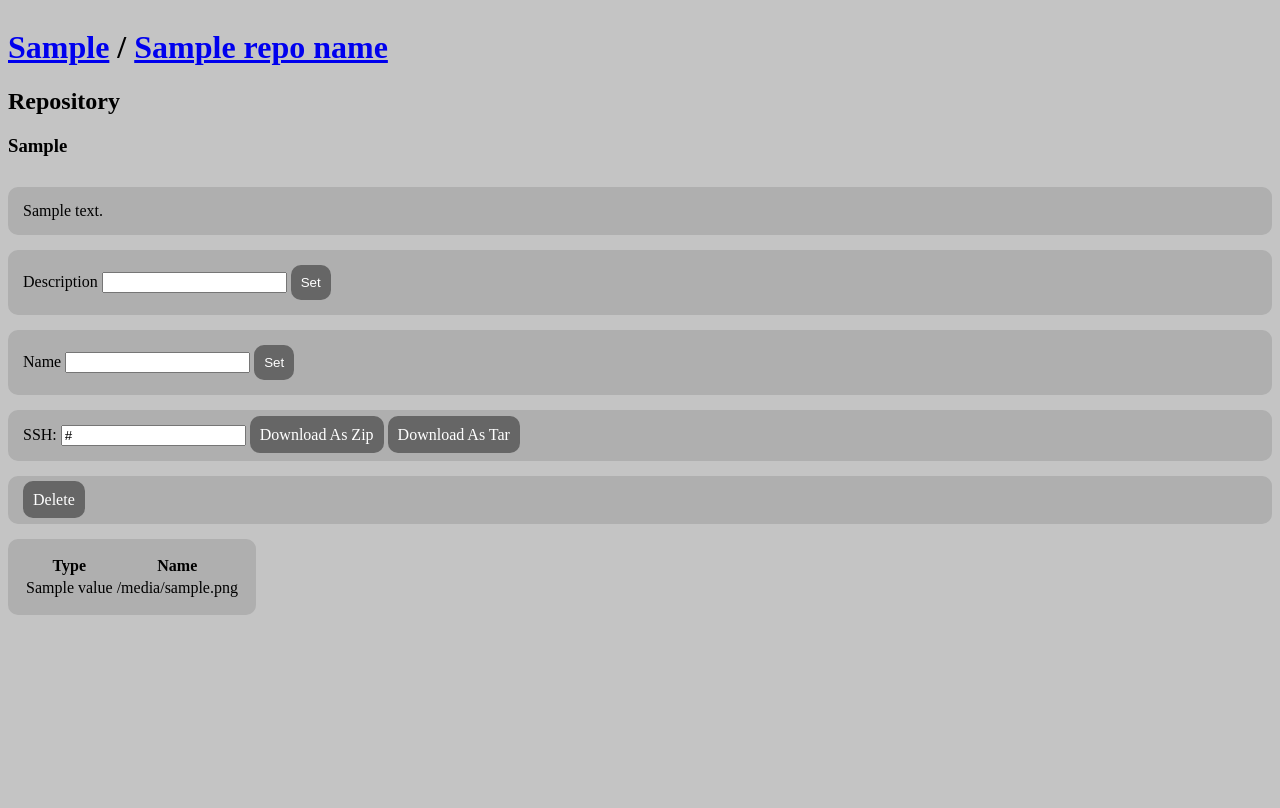
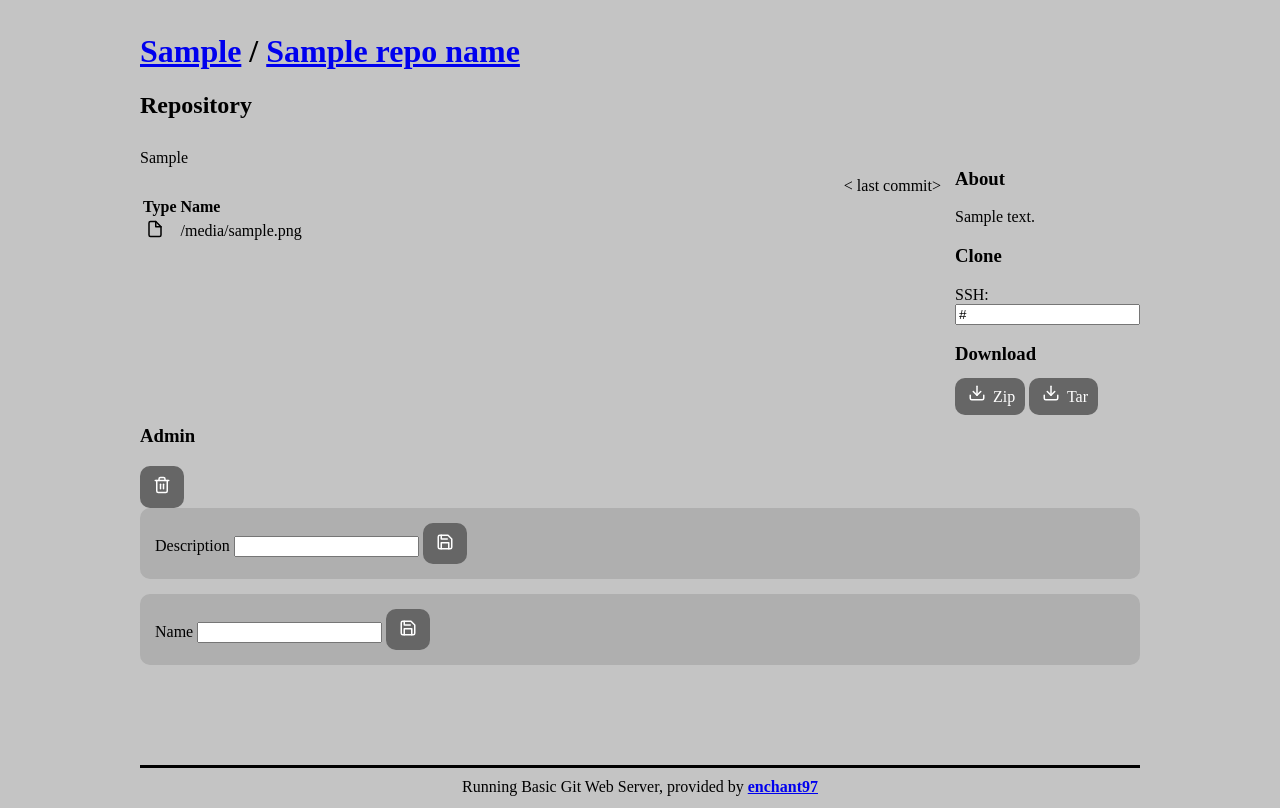
Before and after one commit to enchant97/basic-git-web-interface, a Python web app: template git_web/templates/repository.html in a window 1280 px wide. Before the commit the page ends 615 px from the top, so only its background shows below. Run offline with Jinja, Linux system fonts and the light colour scheme; the template is opened without the code that fills it: most values are stand-ins (such as "Sample title", 1, 10 or a date in 2020).

Commit message:
major theme overhaul

```diff
--- a/git_web/static/style.css
+++ b/git_web/static/style.css
@@ -7,6 +7,9 @@
 
 body {
   background-color: var(--bg-col);
+  max-width: 1000px;
+  margin: auto;
+  padding: 12px;
 }
 
 header {
@@ -16,6 +19,10 @@ header {
 header nav {
   display: flex;
   gap: 15px;
+}
+
+header nav :nth-child(2) {
+  margin-left: auto;
 }
 
 button,
@@ -42,8 +49,73 @@ form,
   margin-bottom: 15px;
 }
 
+table {
+  text-align: left;
+}
+
+footer {
+  text-align: center;
+  margin-top: 100px;
+  border-top-style: solid;
+  padding-top: 10px;
+}
+
+.feather-icon {
+  width: 24px;
+  height: 18px;
+  stroke: currentColor;
+  stroke-width: 2;
+  stroke-linecap: round;
+  stroke-linejoin: round;
+  fill: none;
+}
+
 .down {
   display: flex;
   flex-direction: column;
   gap: 10px;
 }
+
+.control-bar {
+  display: flex;
+  align-items: center;
+  gap: 4px;
+}
+
+.repo {
+  display: flex;
+  gap: 14px;
+}
+
+.repo .main {
+  width: 100%;
+}
+
+.repo .aside {
+  max-width: 25%;
+}
+
+.tree-nav {
+  display: flex;
+  align-items: center;
+}
+
+.tree-nav :last-child {
+  margin-left: auto;
+}
+
+@media(min-width:800px) {
+  .repo .aside {
+    max-width: 35%;
+  }
+}
+
+@media(max-width:610px) {
+  .repo {
+    flex-direction: column;
+  }
+
+  .repo .aside {
+    max-width: 100%;
+  }
+}
--- a/git_web/templates/directories.html
+++ b/git_web/templates/directories.html
@@ -4,7 +4,7 @@
 <form action="{{ url_for('new_directory') }}" method="post">
     <label for="repo-dir">Name</label>
     <input type="text" name="repo-dir" id="repo-dir" required>
-    <button type="submit">Create</button>
+    <button type="submit" title="Create">{{ macros.feather_img('plus') }}</button>
 </form>
 
 <div class="sub down">
--- a/git_web/templates/repos.html
+++ b/git_web/templates/repos.html
@@ -5,7 +5,7 @@
 <form action="{{ url_for('repo_init', repo_dir=directory) }}" method="post">
     <label for="repo-name">Name</label>
     <input type="text" name="repo-name" id="repo-name" required>
-    <button type="submit">Create</button>
+    <button type="submit" title="Create">{{ macros.feather_img('plus') }}</button>
 </form>
 
 <div class="sub down">
--- a/git_web/templates/repository.html
+++ b/git_web/templates/repository.html
@@ -3,39 +3,25 @@
 {% block title2 %}Repository{% endblock %}
 {% block header_one %}<a href="{{ url_for('repo_list', directory=repo_dir) }}">{{ repo_dir }}</a> / <a
     href="{{ url_for('repo_view', repo_dir=repo_dir, repo_name=repo_name) }}">{{ repo_name }}</a>{% endblock %}
-{% block header_three %}{{ curr_branch }}{% endblock %}
 {% block main %}
-<p class="sub">{{ repo_description }}</p>
-
-<form action="{{ url_for('repo_set_description', repo_dir=repo_dir, repo_name=repo_name) }}" method="post">
-    <label for="repo-description">Description</label>
-    <input type="text" name="repo-description" id="repo-description" required>
-    <button type="submit">Set</button>
-</form>
-
-<form action="{{ url_for('repo_set_name', repo_dir=repo_dir, repo_name=repo_name) }}" method="post">
-    <label for="repo-name">Name</label>
-    <input type="text" name="repo-name" id="repo-name" required>
-    <button type="submit">Set</button>
-</form>
-
-<div class="sub">
-    <label>SSH: <input type="text" value="{{ ssh_url }}" readonly></label>
-    <a href="{{ url_for('repo_archive', repo_dir=repo_dir, repo_name=repo_name, archive_type='zip') }}"
-        download="{{ repo_name + '.zip' }}" class="bnt">Download As Zip</a>
-    <a href="{{ url_for('repo_archive', repo_dir=repo_dir, repo_name=repo_name, archive_type='tar.gz') }}"
-        download="{{ repo_name + '.tar.gz' }}" class="bnt">Download As Tar</a>
+<div class="repo">
+    <div class="main down">
+        <div class="control-bar">
+            <span>{{ curr_branch }}</span>
+            {# TODO: Add branch select #}
         </div>
-<div class="sub">
-    <a href="{{ url_for('repo_delete', repo_dir=repo_dir, repo_name=repo_name) }}" class="bnt">Delete</a>
+        {% if root_tree %}
+        <div>
+            <div class="tree-nav">
+                <span>
+                    < last commit>
+                </span>
                 {% if head %}
-    <a href="{{ url_for('repo_maintenance_run', repo_dir=repo_dir, repo_name=repo_name) }}" class="bnt">Run Maintenance</a>
-    <a href="{{ url_for('repo_commit_log', repo_dir=repo_dir, repo_name=repo_name, branch=head) }}" class="bnt">Commits</a>
+                <a href="{{ url_for('repo_commit_log', repo_dir=repo_dir, repo_name=repo_name, branch=head) }}"
+                    class="bnt" title="Commit Log">{{ macros.feather_img('list') }}</a>
                 {% endif %}
             </div>
-
-{% if root_tree %}
-<table class="sub">
+            <table>
                 <thead>
                     <tr>
                         <th>Type</th>
@@ -45,11 +31,65 @@
                 <tbody>
                     {% for obj in root_tree %}
                     <tr>
-            <td>{{ obj.type_.value }}</td>
+                        <td>
+                            {% if obj.type_.value == "tree" %}
+                            {{ macros.feather_img('folder') }}
+                            {% else %}
+                            {{ macros.feather_img('file') }}
+                            {% endif %}</td>
                         <td>{{ obj.file }}</td>
                     </tr>
                     {% endfor %}
                 </tbody>
             </table>
+        </div>
+        {% else %}
+        <div>
+            <p>No Commits Yet!</p>
+            <p>Clone the repo and add some commits to see them here.</p>
+        </div>
         {% endif %}
+    </div>
+    <aside class="aside">
+        <div>
+            <h3>About</h3>
+            <p>{{ repo_description }}</p>
+        </div>
+        <div>
+            <h3>Clone</h3>
+            <label>SSH: <input type="text" value="{{ ssh_url }}" readonly></label>
+        </div>
+        <div>
+            <h3>Download</h3>
+            <a href="{{ url_for('repo_archive', repo_dir=repo_dir, repo_name=repo_name, archive_type='zip') }}"
+                download="{{ repo_name + '.zip' }}" class="bnt">{{ macros.feather_img('download') }} Zip</a>
+            <a href="{{ url_for('repo_archive', repo_dir=repo_dir, repo_name=repo_name, archive_type='tar.gz') }}"
+                download="{{ repo_name + '.tar.gz' }}" class="bnt">{{ macros.feather_img('download') }} Tar</a>
+        </div>
+    </aside>
+</div>
+
+<div>
+    <h3>Admin</h3>
+    <div class="control-bar">
+        <a href="{{ url_for('repo_delete', repo_dir=repo_dir, repo_name=repo_name) }}" class="bnt"
+            title="Delete Repo">{{
+            macros.feather_img('trash-2') }}</a>
+        {% if head %}
+        <a href="{{ url_for('repo_maintenance_run', repo_dir=repo_dir, repo_name=repo_name) }}" class="bnt"
+            title="Run Maintenance">{{ macros.feather_img('tool') }}</a>
+        {% endif %}
+    </div>
+    <form action="{{ url_for('repo_set_description', repo_dir=repo_dir, repo_name=repo_name) }}" method="post">
+        <label for="repo-description">Description</label>
+        <input type="text" name="repo-description" id="repo-description" required>
+        <button type="submit">{{ macros.feather_img('save') }}</button>
+    </form>
+
+    <form action="{{ url_for('repo_set_name', repo_dir=repo_dir, repo_name=repo_name) }}" method="post">
+        <label for="repo-name">Name</label>
+        <input type="text" name="repo-name" id="repo-name" required>
+        <button type="submit">{{ macros.feather_img('save') }}</button>
+    </form>
+</div>
 {% endblock %}
--- a/git_web/templates/shared/base.html
+++ b/git_web/templates/shared/base.html
@@ -1,17 +1,21 @@
+{% import "/shared/macros.html" as macros %}
 <!DOCTYPE html>
 <html lang="en">
+
 <head>
     <meta charset="UTF-8">
     <meta name="viewport" content="width=device-width, initial-scale=1.0">
     <title>{% block title2 %}{% endblock %} {% block title %}{% endblock %} | Basic Git Web Server</title>
-    <link rel="stylesheet" href="/static/style.css">
+    <link rel="stylesheet" href="{{ url_for('static', filename='style.css') }}">
 </head>
+
 <body>
     <header>
         <nav>
             {% if current_user.is_authenticated %}
-            <a href="{{ url_for('directory_list') }}" class="bnt">Home</a>
-            <a href="{{ url_for('do_logout') }}" class="bnt">Logout</a>
+            <a href="{{ url_for('directory_list') }}" class="bnt" title="Home">{{ macros.feather_img('home') }}</a>
+            {# TODO: add repo creation button here instead #}
+            <a href="{{ url_for('do_logout') }}" class="bnt" title="Logout">{{ macros.feather_img('log-out') }}</a>
             {% endif %}
             {% block nav %}{% endblock %}
         </nav>
@@ -20,6 +24,8 @@
         <h3>{% block header_three %}{% endblock %}</h3>
     </header>
     <main>{% block main %}{% endblock %}</main>
-    <footer></footer>
+    <footer>Running Basic Git Web Server, provided by <strong><a
+                href="https://github.com/enchant97">enchant97</a></strong></footer>
 </body>
+
 </html>
--- /dev/null
+++ b/git_web/templates/shared/macros.html
@@ -0,0 +1,5 @@
+{% macro feather_img(icon_name) -%}
+<svg class="feather-icon">
+    <use href="{{ url_for('static', filename='feather-sprite.svg') }}#{{ icon_name }}"></use>
+</svg>
+{% endmacro -%}
--- a/requirements.txt
+++ b/requirements.txt
@@ -1,3 +1,3 @@
 quart
 quart-auth
-git-interface==0.3.0
+git-interface==0.3.1
```
Also changed, not shown: git_web/templates/commit_log.html (+19 -5 lines), README.md, git_web/static/feather-sprite.svg (added). Lines whose indentation alone changed are shown as unchanged.
